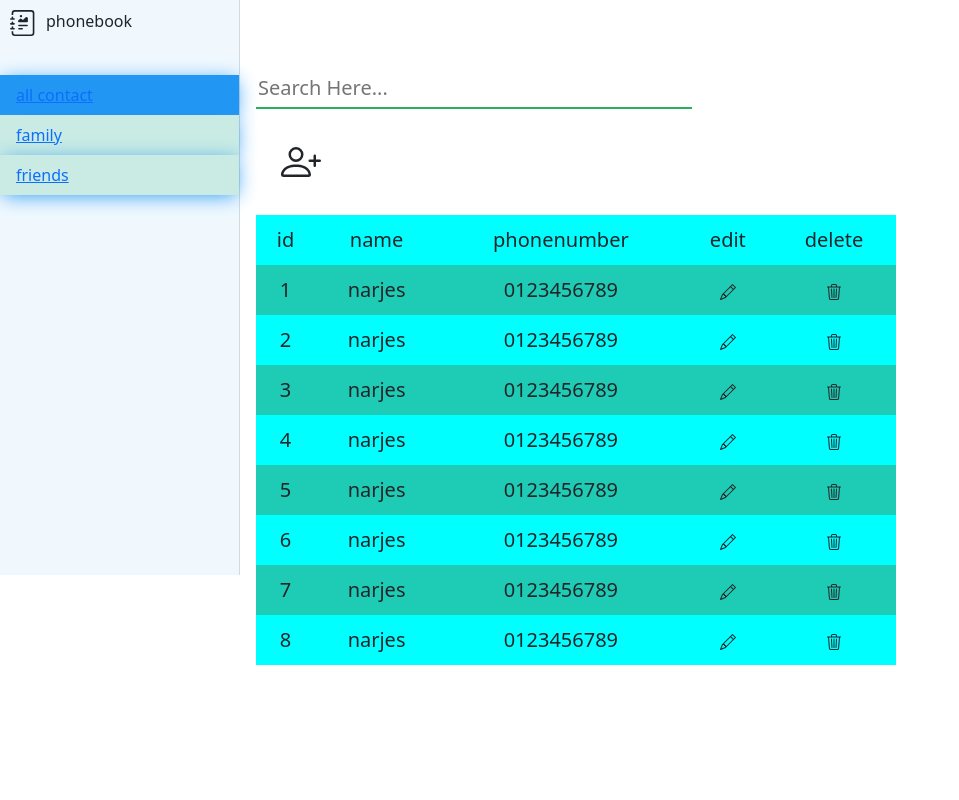
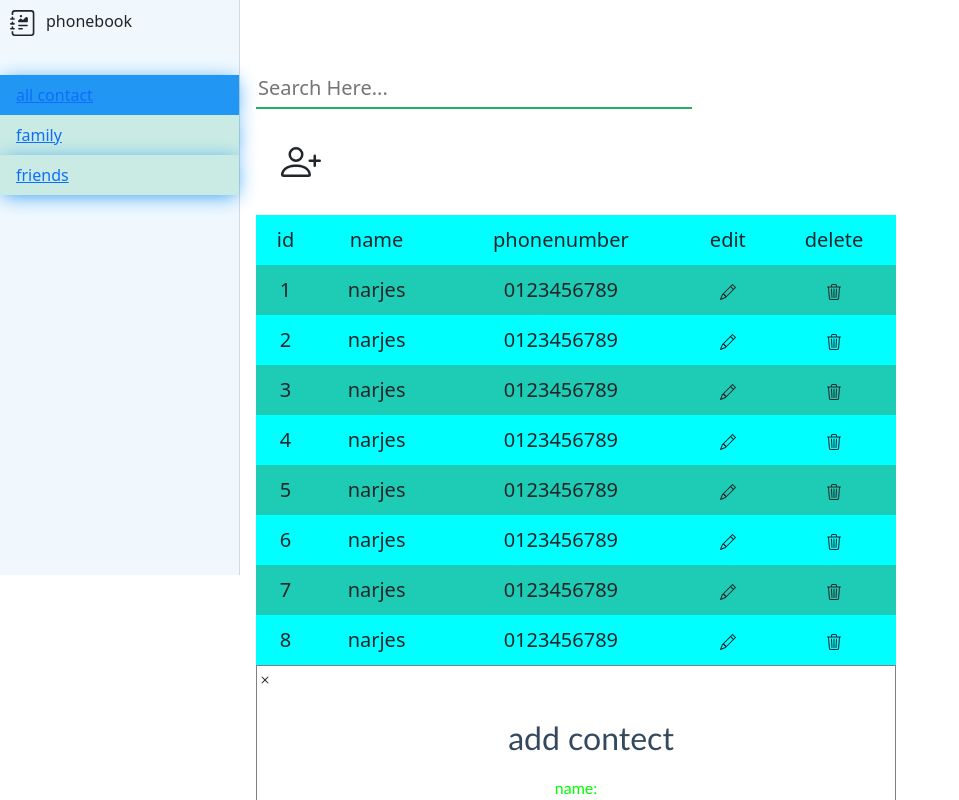
Before and after one commit to narjesshn123/PhoneBook-react, a React (Create React App) app in the folder phonebook/: page /allcontact in a window 1280 px wide. Shown: the top 800 px of the page, without its empty margins (0-959 px from the left). Built offline with nearby package versions, Linux system fonts and the light colour scheme.

Commit message:
click be ok:)

```diff
--- a/phonebook/src/component/Form.jsx
+++ b/phonebook/src/component/Form.jsx
@@ -12,6 +12,7 @@ export const Form = ({users, setUser, setUsers, user})=>{
           }
             setUser({name:"", phonenumber:""})
       }
+
   const handleChange = (e)=>{
   setUser({...user, [e.target.name]: e.target.value})
   }
--- a/phonebook/src/component/Table.jsx
+++ b/phonebook/src/component/Table.jsx
@@ -5,16 +5,19 @@ import { useState } from 'react';
 import { Button } from './Button';
 import {Form } from './Form';
     export const Table = ({users, setUser, setUsers, user, Children}) => {
-      const [show, setShow] = useState(false);
+      const [show, setShow] = useState(true);
         const handleDelete = (id) => {
             setUsers(users.filter(user => user.id !== id))
         }
+      // const handleShow =()=>{
 
+      //   setShow(true)
+      // }
           return(
           <>
            <input type="text" name="search" id="searchContact" placeholder="Search Here..."required/>
            <hr style={{color:"white"}}/>
-           <svg className='trash' onClick={()=>setShow(true)} xmlns="http://www.w3.org/2000/svg" width="90" height="40" fill="currentColor" class="bi bi-person-plus" viewBox="0 0 16 16">
+           <svg className='trash' onClick={()=>{setShow(!show)}} xmlns="http://www.w3.org/2000/svg" width="90" height="40" fill="currentColor" class="bi bi-person-plus" viewBox="0 0 16 16">
   <path d="M6 8a3 3 0 1 0 0-6 3 3 0 0 0 0 6zm2-3a2 2 0 1 1-4 0 2 2 0 0 1 4 0zm4 8c0 1-1 1-1 1H1s-1 0-1-1 1-4 6-4 6 3 6 4zm-1-.004c-.001-.246-.154-.986-.832-1.664C9.516 10.68 8.289 10 6 10c-2.29 0-3.516.68-4.168 1.332-.678.678-.83 1.418-.832 1.664h10z"/>
   <path fill-rule="evenodd" d="M13.5 5a.5.5 0 0 1 .5.5V7h1.5a.5.5 0 0 1 0 1H14v1.5a.5.5 0 0 1-1 0V8h-1.5a.5.5 0 0 1 0-1H13V5.5a.5.5 0 0 1 .5-.5z"/>
 {Children}</svg>
@@ -40,7 +43,7 @@ import {Form } from './Form';
             </td> */}
             <td>
             <svg className='trash' xmlns="http://www.w3.org/2000/svg" width="16" height="16" fill="currentColor" class="bi bi-pencil" viewBox="0 0 16 16"
-             onClick={() => setUser(user)}>
+             onClick={() => {setUser(user)}}>
   <path d="M12.146.146a.5.5 0 0 1 .708 0l3 3a.5.5 0 0 1 0 .708l-10 10a.5.5 0 0 1-.168.11l-5 2a.5.5 0 0 1-.65-.65l2-5a.5.5 0 0 1 .11-.168l10-10zM11.207 2.5 13.5 4.793 14.793 3.5 12.5 1.207 11.207 2.5zm1.586 3L10.5 3.207 4 9.707V10h.5a.5.5 0 0 1 .5.5v.5h.5a.5.5 0 0 1 .5.5v.5h.293l6.5-6.5zm-9.761 5.175-.106.106-1.528 3.821 3.821-1.528.106-.106A.5.5 0 0 1 5 12.5V12h-.5a.5.5 0 0 1-.5-.5V11h-.5a.5.5 0 0 1-.468-.325z"/>
 </svg>
             </td>
@@ -54,7 +57,7 @@ import {Form } from './Form';
             </table>
             </div>
             <div  className=''>
-           { show ? <Form   user={user} users={users} setUser={setUser} setUsers={setUsers}/>: null}
+           { show && ( <Form   user={user} users={users} setUser={setUser} setUsers={setUsers}/>)}
             </div>
 
         </>
```
